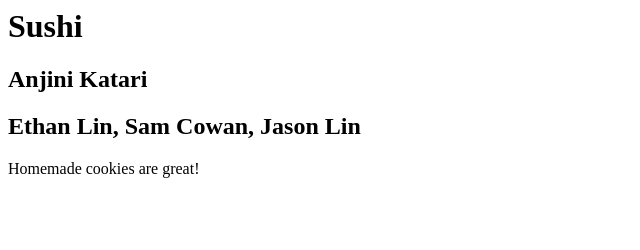
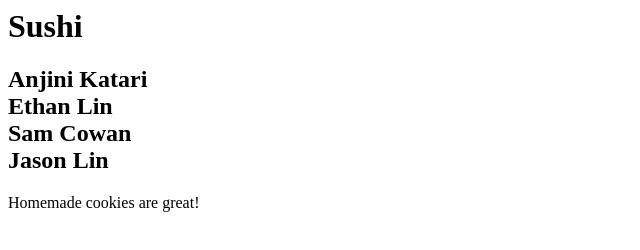
Before and after one commit to Anjini-Katari/web, a plain HTML site: page index.html in a window 1280 px wide. Shown: the whole page, without its empty margins (0-640 px from the left). Drawn offline with Linux system fonts and the light colour scheme.

Commit message:
Update index.html

```diff
--- a/index.html
+++ b/index.html
@@ -1,6 +1,8 @@
 <!DOCTYPE>
 <h1> Sushi </h1>
-<h2> Anjini Katari </h2>
- <h2> Ethan Lin, Sam Cowan, Jason Lin </h2>
+<h2> Anjini Katari <br>
+Ethan Lin <br>
+Sam Cowan <br>
+Jason Lin </h2>
 
 Homemade cookies are great!
```
